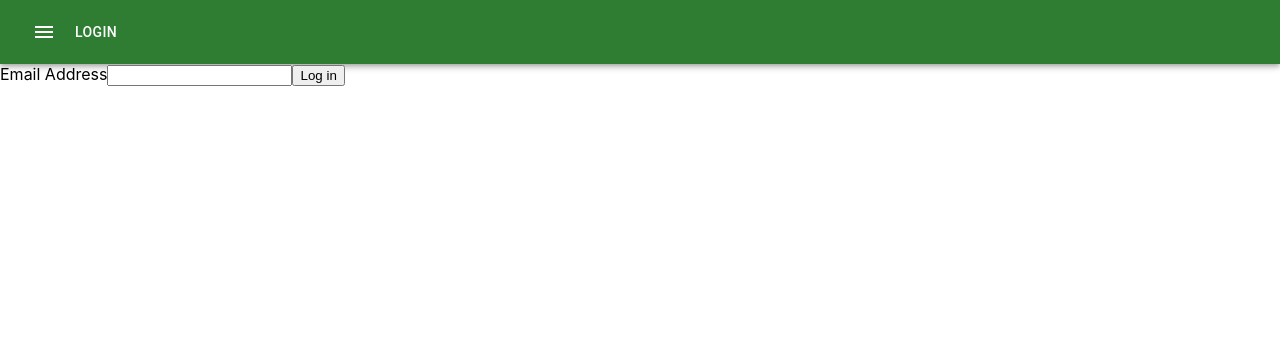
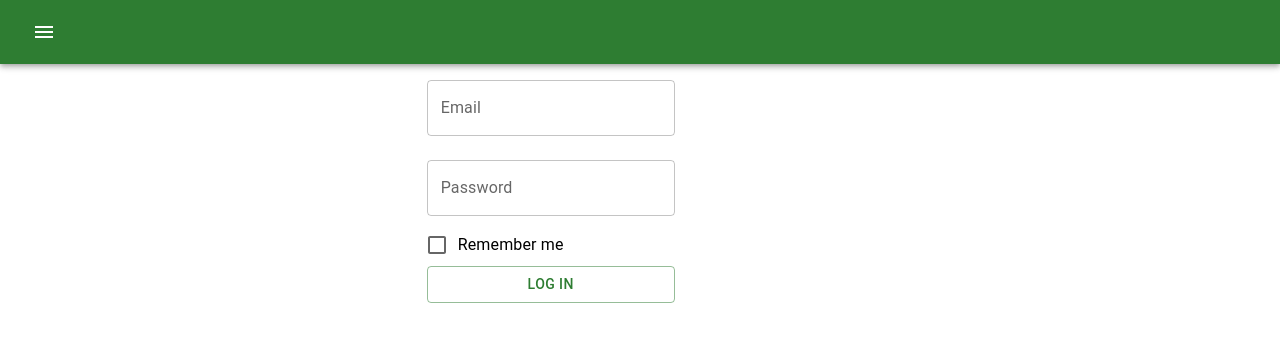
Before and after one commit to JulyBO7/todolist, a React (Create React App) app: page /login in a window 1280 px wide. Shown: the top 342 px of the page. Built offline with nearby package versions, Linux system fonts and the light colour scheme; no server answers.

Commit message:
form submit implemented

```diff
--- a/src/AppWithRedux.tsx
+++ b/src/AppWithRedux.tsx
@@ -17,11 +17,10 @@ import { ItemTaskType} from './api/todolistApi';
 import { RequestStatusType } from './state/appReducer';
 import LinearProgress from '@mui/material/LinearProgress';
 import {ErrorSnackBar} from './snackBar/ErrorSnackBar';
-import { setIsLoggedInTC } from './featuries/auth-reducer';
+import { logOutTC, setIsLoggedInTC } from './featuries/auth-reducer';
 import { Navigate, Route, Routes } from 'react-router-dom';
 import { TodolistsList } from './TodolistList';
 import { Login } from './featuries/Login';
-
 
 export type TasksType = {
     [todolistID: string]: Array<ItemTaskType>
@@ -37,13 +36,16 @@ export type TodolistType = {
 function AppWithRedux() {
     console.log('AppWithRedux')
     let status = useSelector<AppRootStateType, RequestStatusType>(state=> state.app.appStatus)
-    // let isAuth = useSelector<AppRootStateType, boolean>(state=> state.auth.isLoggedIn)
+    let isAuth = useSelector<AppRootStateType, boolean>(state=> state.auth.isLoggedIn)
     let dispatch = useAppDispatch()
 
     useEffect(()=> {
+        console.log('effect AppWithRedux')
             dispatch(setIsLoggedInTC())
     }, [])
-
+    const onLogOutHeandler = ()=> {
+        dispatch(logOutTC())
+    }
     return (
         <div>
             <AppBar position="static" color="success">
@@ -51,7 +53,7 @@ function AppWithRedux() {
                     <IconButton color="inherit">
                         <MenuIcon />
                     </IconButton>
-                    <Button color="inherit">Login</Button>
+                    <Button color="inherit" onClick={onLogOutHeandler}> {isAuth ? 'Log Out' : ''}</Button>
                 </Toolbar>
             </AppBar>
             {status === "loading" && <LinearProgress color="inherit" />}
--- a/src/TodolistList.tsx
+++ b/src/TodolistList.tsx
@@ -11,6 +11,7 @@ import Container from "@mui/material/Container"
 import { AddItemForm } from "./addItemForm/AddItemForm"
 
 export const TodolistsList = () => {
+    console.log("TodolistsList")
     const isAuth = useSelector<AppRootStateType, boolean>(state => state.auth.isLoggedIn)
     const todolists = useSelector<AppRootStateType, TodolistType[]>(state => state.todolists)
     const dispatch = useAppDispatch()
@@ -20,10 +21,12 @@ export const TodolistsList = () => {
     }, [dispatch])
 
     useEffect(() => {
+        if (!isAuth) return
+        console.log('effect TodolistsList ')
         dispatch(setTodolistsTC())
     }, [])
 
-    // if (!isAuth) return <Navigate to='/login' />
+    if (!isAuth) return <Navigate to='/login' />
     return (
         <Container fixed>
             <Grid container>
--- a/src/api/todolistApi.ts
+++ b/src/api/todolistApi.ts
@@ -34,6 +34,12 @@ export const taskApi = {
 export const autnApi = {
     me(){
         return instanse.get<ResponseType<{id: number, email: string, login: string}>>('/auth/me')
+    },
+    logIn(payload: {email: string, password: string}){
+        return instanse.post<ResponseType<{userId: number}>>('/auth/login', payload)
+    },
+    logOut(){
+        return instanse.delete<ResponseType>('/auth/login')
     }
 }
 export type TodolistFromServerType = {
--- a/src/featuries/Login.tsx
+++ b/src/featuries/Login.tsx
@@ -1,37 +1,98 @@
-import React from 'react';
 import { useFormik } from 'formik';
+import { useSelector } from 'react-redux';
+import { AppRootStateType, useAppDispatch } from '../state/store';
+import { Navigate } from 'react-router-dom';
+import Grid from '@mui/material/Grid';
+import FormControl from '@mui/material/FormControl';
+import FormGroup from '@mui/material/FormGroup';
+import TextField from '@mui/material/TextField';
+import FormControlLabel from '@mui/material/FormControlLabel';
+import Checkbox from '@mui/material/Checkbox';
+import Button from '@mui/material/Button';
+import { logInTC } from './auth-reducer';
 
-
-export const Login = ()=>{
-    return <div>
-        <Form />
-    </div>
+type FormikErrorType = {
+  email?: string
+  password?: string
+  rememberMe?: boolean
 }
-const Form = () => {
-  // Pass the useFormik() hook initial form values and a submit function that will
-  // be called when the form is submitted
+export const Login = () => {
+  const isAuth = useSelector<AppRootStateType, boolean>(state => state.auth.isLoggedIn)
+  const dispatch = useAppDispatch()
   const formik = useFormik({
     initialValues: {
       email: '',
-      password:'',
-      rememberMe:false
+      password: '',
+      rememberMe: false
     },
     onSubmit: values => {
-      alert(JSON.stringify(values, null, 2));
+      // alert(JSON.stringify(values, null, 2))
+      dispatch(logInTC(values))
+      formik.resetForm()
     },
-  });
+    validate: values => {
+      console.log(values,':validate')
+      const errors: FormikErrorType = {}
+      if (!values.email) {
+        errors.email = 'Required'
+      } else if (!/^[A-Z0-9._%+-]+@[A-Z0-9.-]+\.[A-Z]{2,4}$/i.test(values.email)) {
+        errors.email = 'Invalid email address'
+      }
+      if (!values.password) {
+        errors.password = 'Required'
+      } else if (values.password.length <= 6){
+        errors.password = 'Password lengtn must be more than 6 symbols'
+      }
+      return errors
+    }
+  })
+  console.log('formic:', formik)
+
+  if (isAuth) return <Navigate to='/' />
   return (
-    <form onSubmit={formik.handleSubmit}>
-      <label htmlFor="email">Email Address</label>
-      <input
-        id="email"
-        name="email"
-        type="email"
-        onChange={formik.handleChange}
-        value={formik.values.email}
-      />
+    <Grid container justifyContent="center">
+      <Grid item xs={4}>
+        <form onSubmit={formik.handleSubmit}>
+          <FormControl>
+            <FormGroup>
+              <TextField
+                color="success"
+                label="Email"
+                margin="normal"
+                // name="email"
+                // onChange={formik.handleChange}
+                // onBlur={formik.handleBlur}
+                // value={formik.values.email}
+                {...formik.getFieldProps("email")}
+               />
+              {formik.touched.email && formik.errors.email && <p style={{color: 'red'}}> {formik.errors.email} </p>}
+              <TextField
+                color="success"
+                type="password"
+                label="Password"
+                margin="normal"
+                // name="password"
+                // onChange={formik.handleChange}
+                // onBlur={formik.handleBlur}
+                // value={formik.values.password}
+                {...formik.getFieldProps("password")} />
+                {formik.touched.password && formik.errors.password && <p style={{color: 'red'}}> {formik.errors.password} </p>}
+              <FormControlLabel
+                label="Remember me"
+                control={
+                  <Checkbox
+                    color="success"
+                    checked={formik.values.rememberMe}
+                    // onChange={formik.handleChange}
+                    // onBlur={formik.handleBlur}
+                    // name="rememberMe"
+                    {...formik.getFieldProps("rememberMe")} />}/>
+              <Button type="submit" variant="outlined" color="success"> Log In </Button>
+            </FormGroup>
+          </FormControl>
+        </form>
+      </Grid>
+    </Grid>
+  )
 
-      <button type="submit">Log in</button>
-    </form>
-  );
-};
+}
--- a/src/featuries/auth-reducer.ts
+++ b/src/featuries/auth-reducer.ts
@@ -9,6 +9,11 @@ const initialState = {
 }
 type ActionsType = ChangeIsLoggedInActionType
 type ChangeIsLoggedInActionType = ReturnType<typeof setIsLoggedInAC>
+type FormType = {
+    email: string
+    password: string
+    rememberMe: boolean
+}
 
 export const authReducer = (state=initialState, action: ActionsType)=> {
     switch(action.type){
@@ -26,6 +31,7 @@ export const setIsLoggedInTC = ()=> {
         .then(res => {
             if (res.data.resultCode === 0){
                 dispatch(setIsLoggedInAC(true))
+                dispatch(changeAppStatusAC('succeeded'))
             } else {
                 errorAppServerHeandler(dispatch, res.data)
             }
@@ -40,3 +46,47 @@ export const setIsLoggedInTC = ()=> {
         )
     }
 }
+export const logInTC = (form: FormType)=> {
+    return (dispatch: Dispatch<ChangeIsLoggedInActionType | ChangeAppStatusActionType>)=> {
+        dispatch(changeAppStatusAC('loading'))
+        autnApi.logIn(form)
+        .then(res => {
+            if (res.data.resultCode === 0){
+                dispatch(setIsLoggedInAC(true))
+                dispatch(changeAppStatusAC('succeeded'))
+            } else {
+                errorAppServerHeandler(dispatch, res.data)
+            }
+        })
+        .catch((error: AxiosError<{message: string}>) => {
+            if (error.response?.data){
+                errorNetworkHeandler(dispatch, error.response.data)
+            } else{
+                errorNetworkHeandler(dispatch, error)
+            }
+        }
+        )
+    }
+}
+export const logOutTC = ()=> {
+    return (dispatch: Dispatch<ChangeIsLoggedInActionType | ChangeAppStatusActionType>)=> {
+        dispatch(changeAppStatusAC('loading'))
+        autnApi.logOut()
+        .then(res => {
+            if (res.data.resultCode === 0){
+                dispatch(setIsLoggedInAC(false))
+                dispatch(changeAppStatusAC('succeeded'))
+            } else {
+                errorAppServerHeandler(dispatch, res.data)
+            }
+        })
+        .catch((error: AxiosError<{message: string}>) => {
+            if (error.response?.data){
+                errorNetworkHeandler(dispatch, error.response.data)
+            } else{
+                errorNetworkHeandler(dispatch, error)
+            }
+        }
+        )
+    }
+}
```
